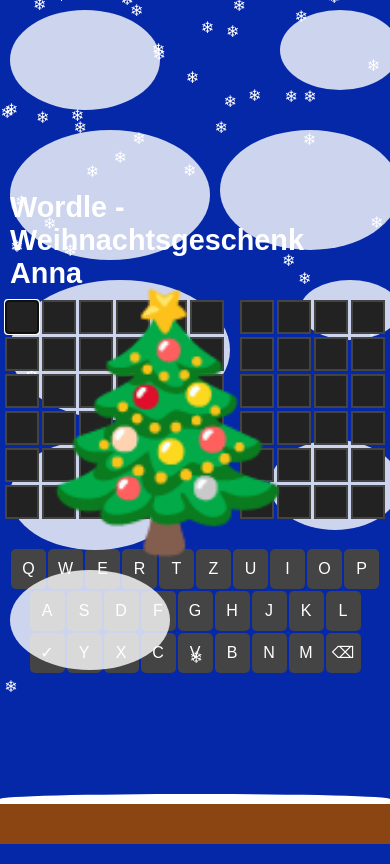
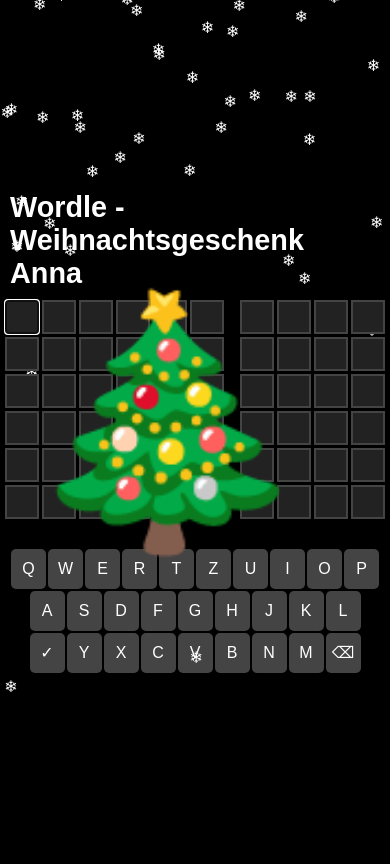
Before and after one commit to heithi/Anna, a plain HTML site: page index.html in a window 390 px wide. Drawn offline with Linux system fonts and the light colour scheme.

Commit message:
Add files via upload

```diff
--- a/index.html
+++ b/index.html
@@ -36,12 +36,6 @@
     <!-- Nachrichten -->
     <div id="message" class="message"></div>
 
-  <!-- Brauner Boden -->
-<div id="ground"></div>
-
-<!-- Schnee auf dem Boden -->
-<div id="snow"></div>
-
 
     <script src="script.js"></script>
     <script src="snowflakes.js"></script>
--- a/style.css
+++ b/style.css
@@ -1,7 +1,7 @@
 /* Grundlayout */
 body {
   font-family: Arial, sans-serif;
-    background-color: rgb(5, 40, 169);
+  background-color: rgb(0, 0, 0);
   color: white;
   display: flex;
   flex-direction: column;
@@ -39,9 +39,15 @@ h1 {
 }
 
 /* Klassen für Feedback */
-.correct { background-color: #6aaa64; } /* Grün */
-.present { background-color: #c9b458; } /* Gelb */
-.absent { background-color: #3a3a3c; }  /* Grau */
+.correct {
+  background-color: #6aaa64;
+} /* Grün */
+.present {
+  background-color: #c9b458;
+} /* Gelb */
+.absent {
+  background-color: #3a3a3c;
+} /* Grau */
 
 /* Tastatur */
 .keyboard {
@@ -82,7 +88,6 @@ h1 {
   text-align: center;
 }
 
-
 /* Responsive Styles für das Grid */
 @media (max-width: 600px) {
   .grid {
@@ -122,60 +127,7 @@ h1 {
     font-size: 1rem; /* Schriftgröße anpassen */
     margin: 0; /* Kein zusätzlicher Abstand zwischen den Tasten */
   }
-
-    /* Anpassung für Wolken */
-    .clouds {
-        height: 80px; /* Kleinere Wolkenhöhe auf Mobilgeräten */
-        padding: 5px; /* Weniger Abstand für Wolken */
 }
-
-    .cloud {
-        margin-bottom: 10px; /* Weniger Abstand zwischen den Wolken */
-    }
-
-    .cloud:nth-child(1) {
-        width: 120px;
-        height: 80px;
-    }
-
-    .cloud:nth-child(2) {
-        width: 100px;
-        height: 70px;
-    }
-
-    .cloud:nth-child(3) {
-        width: 160px;
-        height: 100px;
-    }
-
-    .cloud:nth-child(4) {
-        width: 140px;
-        height: 90px;
-    }
-
-    /* Anpassung des Bodens */
-    #ground {
-        height: 10px; /* Kleinere Bodenhöhe */
-    }
-
-    /* Schnee auf dem Boden */
-    #snow {
-        height: 5px; /* Kleinere Schneeschichthöhe */
-        border-top-left-radius: 30%; /* Anpassung der Ecken */
-        border-top-right-radius: 30%;
-    }
-
-#tree {
-    position: absolute;
-    right: 25px; /* Rechts an den Rand setzen */
-    top: 5%; /* Vertikal mittig */
-    transform: translateY(-50%); /* Zentriere den Baum vertikal */
-    font-size: 15rem; /* Größeres Emoji */
-    z-index: 3; /* Über den Schneeflocken und dem Grid */
-}
-
-}
-
 
 #snowflakes {
   position: fixed;
@@ -199,7 +151,6 @@ h1 {
     transform: translateY(100vh); /* Fall to the bottom */
   }
 }
-
 
 /* Positioniere den Baum rechts neben dem Grid */
 #tree {
@@ -225,98 +176,3 @@ h1 {
   font-size: 15rem; /* Größeres Emoji */
   z-index: 3; /* Über den Schneeflocken und dem Grid */
 }
-
-
-/* Container für Wolken */
-.clouds {
-    position: absolute;
-    top: 0;
-    left: 0;
-    width: 100%;
-    height: 120px; /* Höherer Bereich für die Wolken */
-    z-index: 2; /* Wolken über dem Hintergrund, aber unter dem Baum */
-    pointer-events: none; /* Ermöglicht Interaktionen mit anderen Elementen darunter */
-    display: flex;
-    flex-wrap: wrap; /* Ermöglicht das Umwickeln der Wolken */
-    justify-content: space-between; /* Wolken gleichmäßig verteilen */
-    padding: 10px;
-}
-
-/* Wolken-Design */
-.cloud {
-    background: #fff;
-    border-radius: 50%;
-    opacity: 0.8;
-    margin-bottom: 20px; /* Abstand zwischen den Wolken */
-}
-
-/* Wolken unterschiedlicher Größe */
-.cloud:nth-child(1) {
-    width: 150px;
-    height: 100px;
-}
-
-.cloud:nth-child(2) {
-    width: 120px;
-    height: 80px;
-}
-
-.cloud:nth-child(3) {
-    width: 200px;
-    height: 130px;
-}
-
-.cloud:nth-child(4) {
-    width: 180px;
-    height: 120px;
-}
-
-.cloud:nth-child(5) {
-    width: 220px;
-    height: 140px;
-}
-
-.cloud:nth-child(6) {
-    width: 100px;
-    height: 60px;
-}
-
-.cloud:nth-child(7) {
-    width: 170px;
-    height: 110px;
-}
-
-.cloud:nth-child(8) {
-    width: 130px;
-    height: 90px;
-}
-
-.cloud:nth-child(9) {
-    width: 160px;
-    height: 100px;
-}
-
-
-/* Boden */
-#ground {
-    position: absolute;
-    bottom: 0;
-    left: 0;
-    width: 100%;
-    height: 40px; /* Höhe des Bodens */
-    background-color: #8B4513; /* Brauner Boden */
-    z-index: 1; /* Boden unter den Wolken, aber über dem Hintergrund */
-}
-
-/* Schnee auf dem Boden */
-#snow {
-    position: absolute;
-    bottom: 40px; /* Positionierung des Schnees, damit er oben auf dem Boden liegt */
-    left: 0;
-    width: 100%;
-    height: 10px; /* Höhe der Schneeschicht */
-    background-color: #fff; /* Weißer Schnee */
-    border-top-left-radius: 50%; /* Abgerundete Kante für einen natürlichen Effekt */
-    border-top-right-radius: 50%;
-    z-index: 2; /* Schnee über dem Boden */
-}
```
Lines whose indentation alone changed are shown as unchanged.
